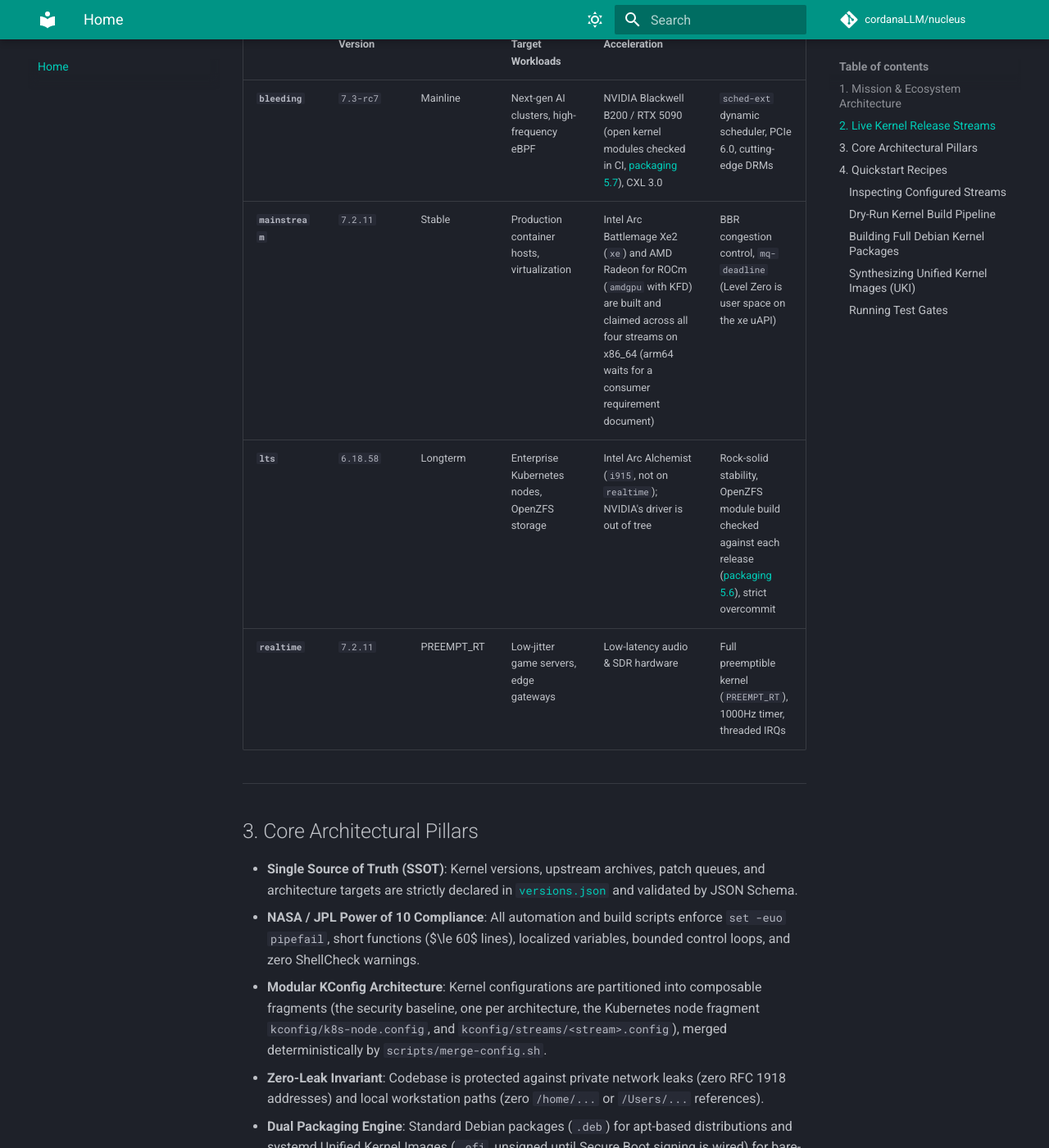
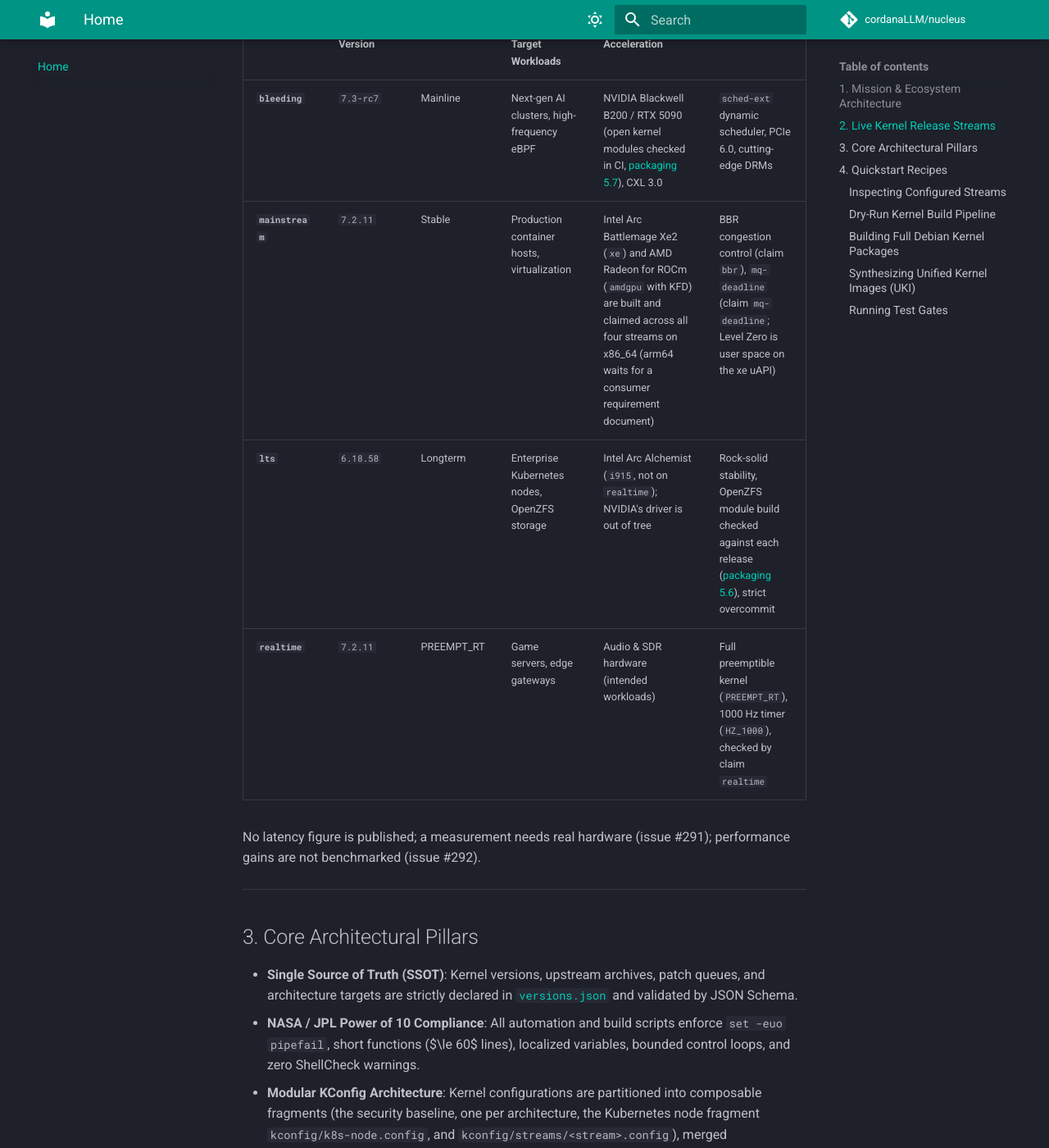
Before and after one commit to cordanaLLM/nucleus, an MkDocs documentation site: the page built from docs/index.md, in a window 1280 px wide and 1400 px high, scrolled down 1339 px. Shown: the whole window at 82% size. Built offline with MkDocs 1.6.1 and Material for MkDocs 9.7.7, drawn with Linux system fonts in a browser that asks for light colours; comment, search, counter and statistics services are not loaded; some of the changed text lies outside the part shown.

Commit message:
docs(streams): narrow latency and performance claims to checked config
README.md, docs/index.md and docs/streams.md promised a low-jitter,
deterministic, low-latency realtime stream and NVMe-oF TCP
optimizations. No test, script or workflow measures latency or
throughput (#291, #292). The text now states what the configuration
guarantees, and each claim names the required-config claim that
proves it.

kconfig/required-config.json splits mq-deadline out of bbr, adds
nvme-tcp (NVME_TCP built on x86_64 and arm64, where the fragments
declare it) and adds HZ_1000 to realtime. check_required_config.py
refuses a resolved configuration without them on every leg.

Tests: test_documented_configuration_claims_are_listed requires the
cited claims; test_docs_make_no_latency_promise refuses the removed
phrases. Planted cases: "low-jitter" back in docs/streams.md and
HZ_1000 dropped from the realtime claim each fail their test.

Refs #291, #292

Signed-off-by: lusoris <lusoris@proton.me>

```diff
--- a/docs/index.md
+++ b/docs/index.md
@@ -42,9 +42,11 @@
 | Stream | Linux Version | Status | Primary Target Workloads | Hardware Acceleration | Key Features |
 | :--- | :--- | :--- | :--- | :--- | :--- |
 | **`bleeding`** | `7.3-rc7` | Mainline | Next-gen AI clusters, high-frequency eBPF | NVIDIA Blackwell B200 / RTX 5090 (open kernel modules checked in CI, [packaging 5.7](packaging.md#57-nvidia-open-gpu-kernel-modules-build-githubworkflowsnvidia-open-moduleyml)), CXL 3.0 | `sched-ext` dynamic scheduler, PCIe 6.0, cutting-edge DRMs |
-| **`mainstream`** | `7.2.11` | Stable | Production container hosts, virtualization | Intel Arc Battlemage Xe2 (`xe`) and AMD Radeon for ROCm (`amdgpu` with KFD) are built and claimed across all four streams on x86_64 (arm64 waits for a consumer requirement document) | BBR congestion control, `mq-deadline` (Level Zero is user space on the xe uAPI) |
+| **`mainstream`** | `7.2.11` | Stable | Production container hosts, virtualization | Intel Arc Battlemage Xe2 (`xe`) and AMD Radeon for ROCm (`amdgpu` with KFD) are built and claimed across all four streams on x86_64 (arm64 waits for a consumer requirement document) | BBR congestion control (claim `bbr`), `mq-deadline` (claim `mq-deadline`; Level Zero is user space on the xe uAPI) |
 | **`lts`** | `6.18.58` | Longterm | Enterprise Kubernetes nodes, OpenZFS storage | Intel Arc Alchemist (`i915`, not on `realtime`); NVIDIA's driver is out of tree | Rock-solid stability, OpenZFS module build checked against each release ([packaging 5.6](packaging.md)), strict overcommit |
-| **`realtime`** | `7.2.11` | PREEMPT_RT | Low-jitter game servers, edge gateways | Low-latency audio & SDR hardware | Full preemptible kernel (`PREEMPT_RT`), 1000Hz timer, threaded IRQs |
+| **`realtime`** | `7.2.11` | PREEMPT_RT | Game servers, edge gateways | Audio & SDR hardware (intended workloads) | Full preemptible kernel (`PREEMPT_RT`), 1000 Hz timer (`HZ_1000`), checked by claim `realtime` |
+
+No latency figure is published; a measurement needs real hardware (issue #291); performance gains are not benchmarked (issue #292).
 
 ---
 
```
Also changed, not shown: other parts of docs/index.md (+1 -1 lines), README.md (+3 -3 lines), docs/streams.md (+9 -5 lines), 2 other files.
